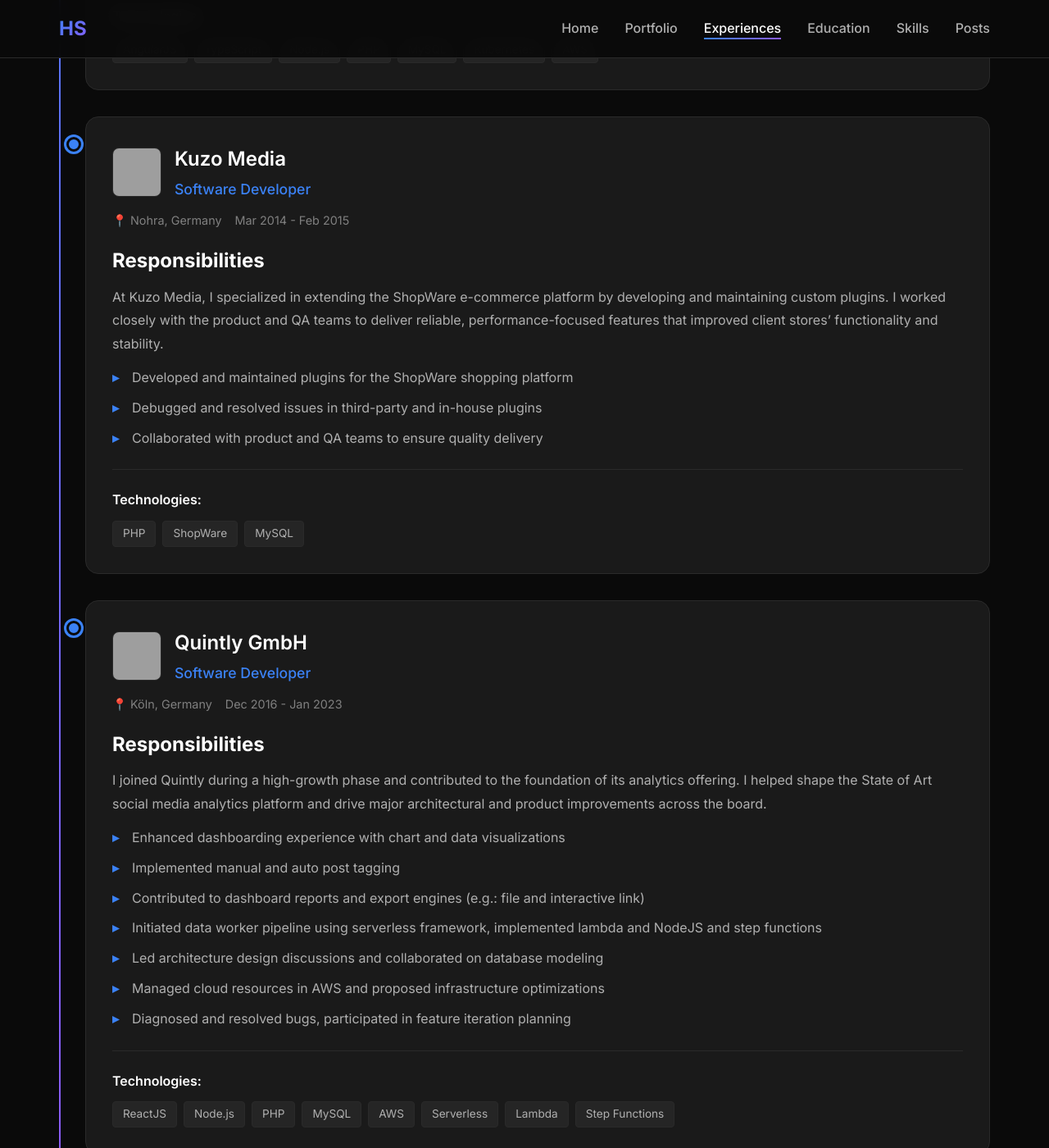
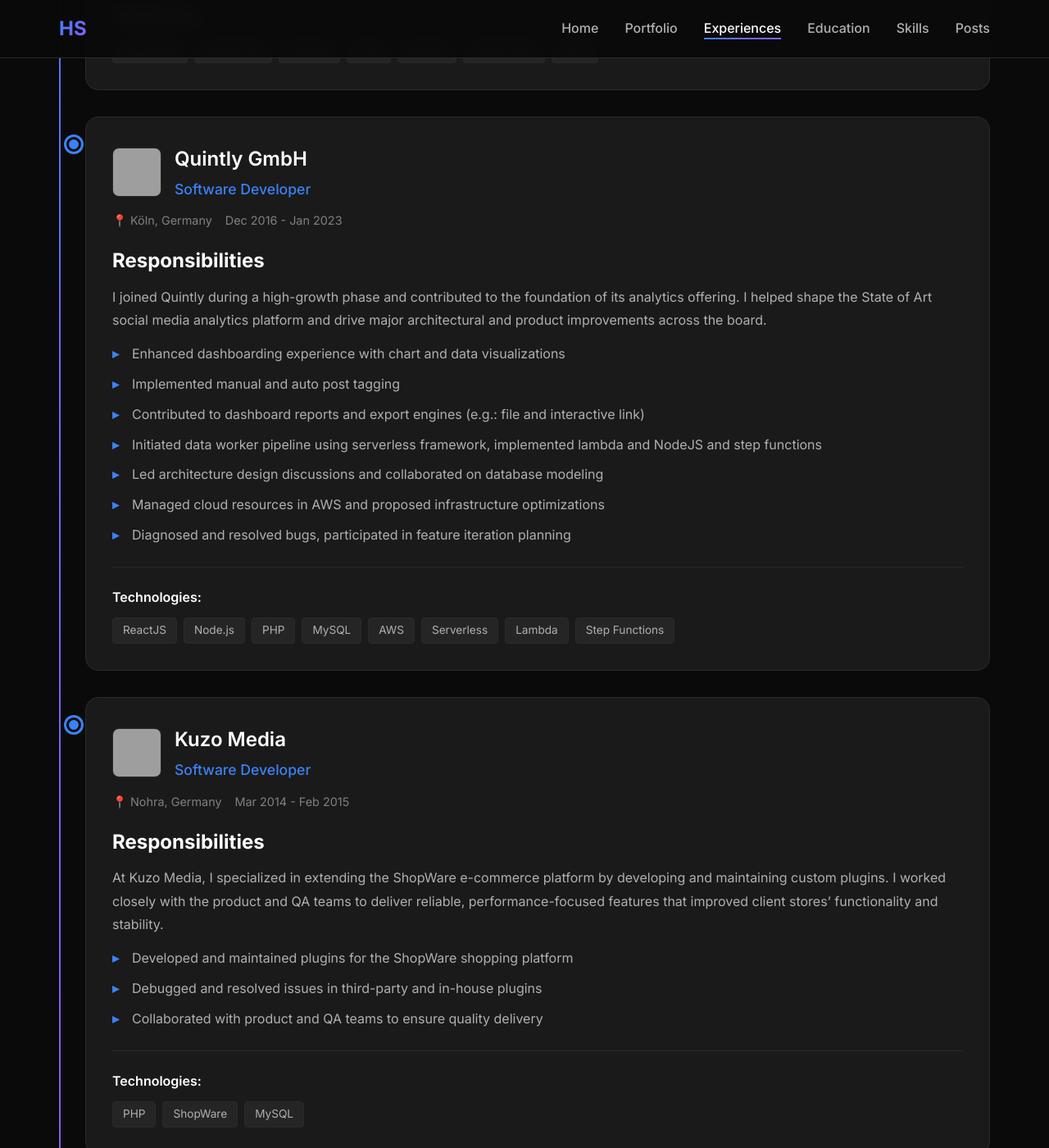
Before and after one commit to hasibsahibzada/profile, a Jekyll site: the page built from experiences/index.html, in a window 1280 px wide and 1400 px high, scrolled down 1181 px. Shown: the whole window at 82% size. Built offline with Jekyll 4.4.1, drawn with Linux system fonts in a browser that asks for light colours; grey boxes are pictures that could not be loaded.

Commit message:
images added.

```diff
--- a/_config.yml
+++ b/_config.yml
@@ -13,7 +13,7 @@
   bio: Software Engineer with a decade of professional experience in building scalable social media analytics platforms, SaaS products, cloud-native solutions, and leading development teams. Expertise in TypeScript, ReactJS, Node.js, PHP, Kubernetes, and cloud technologies. Skilled at architecture design, performance tuning, and cross-functional collaboration.
   email: hasibullah@sahibzada.org
   phone: +49 1521 6967648
-  photo: /assets/images/profile-photo.jpg
+  photo: /assets/images/profile-photo.jpeg
   location: Germany
   social:
     linkedin: https://www.linkedin.com/in/hasibullah-sahibzada-1a85a242/
--- a/experiences/index.html
+++ b/experiences/index.html
@@ -11,7 +11,8 @@
     </p>
 
     <div class="experiences-timeline">
-      {% for experience in site.experiences %}
+      {% assign sorted_experiences = site.experiences | sort: 'order' %}
+      {% for experience in sorted_experiences %}
         <div class="experience-item card fade-in">
           <div class="experience-header">
             <div class="experience-company">
```
Also changed, not shown: _experiences/facelift-software-engineer.md (+1 -0 lines), _experiences/kuzo-media-software-developer.md (+1 -0 lines), _experiences/quintly-software-developer.md (+1 -0 lines), public/assets/images/facelift-logo.png (added), public/assets/images/kuzo-logo.png (added), public/assets/images/profile-photo.jpeg (added), public/assets/images/quintly-logo.png (added).
